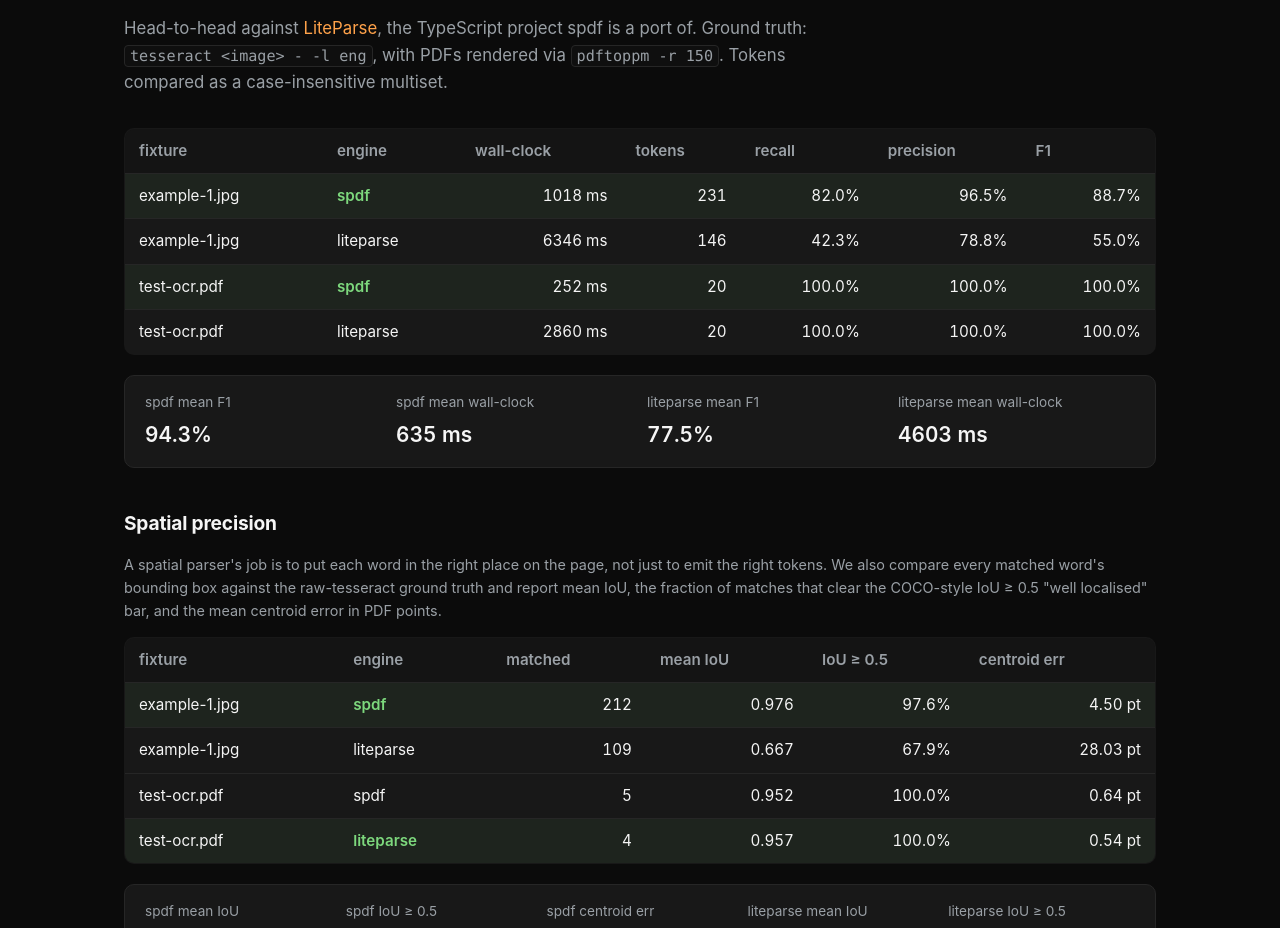
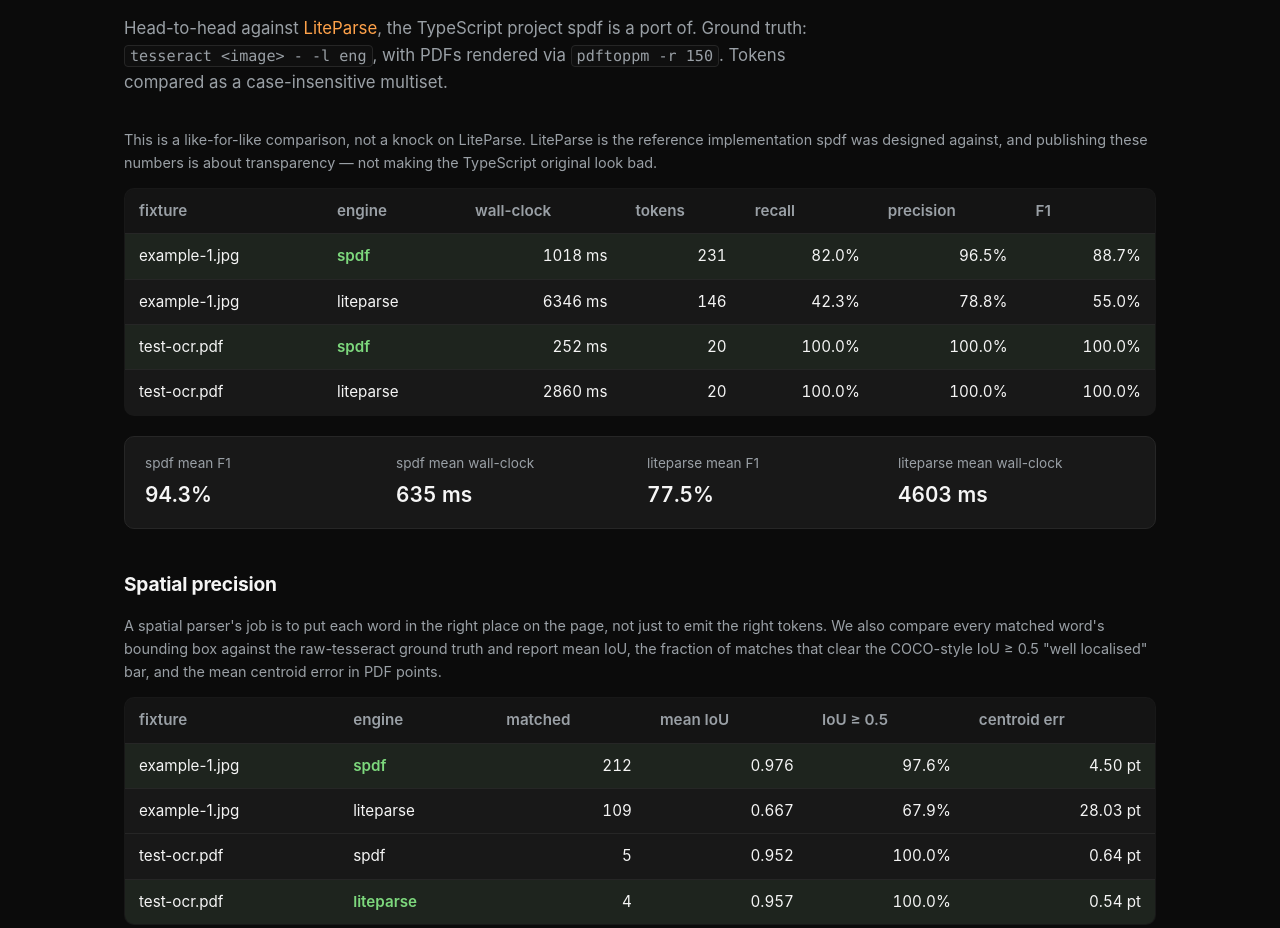
Before and after one commit to Fanaperana/spdf, a plain HTML site: page website/index.html in a window 1280 px wide. Shown: the part 1360-2288 px from the top of the page. Drawn offline with Linux system fonts and the light colour scheme.

Commit message:
docs: clarify benchmark is a comparison, not a knock on liteparse

```diff
--- a/website/index.html
+++ b/website/index.html
@@ -115,6 +115,12 @@
       <code>tesseract &lt;image&gt; - -l eng</code>, with PDFs rendered via
       <code>pdftoppm -r 150</code>. Tokens compared as a case-insensitive multiset.
     </p>
+    <p class="muted">
+      This is a like-for-like comparison, not a knock on LiteParse. LiteParse
+      is the reference implementation spdf was designed against, and publishing
+      these numbers is about transparency — not making the TypeScript original
+      look bad.
+    </p>
 
     <div id="benchmark-block" aria-busy="true">
       <p class="muted">Loading latest benchmark results…</p>
```
Also changed, not shown: 1 other file.
